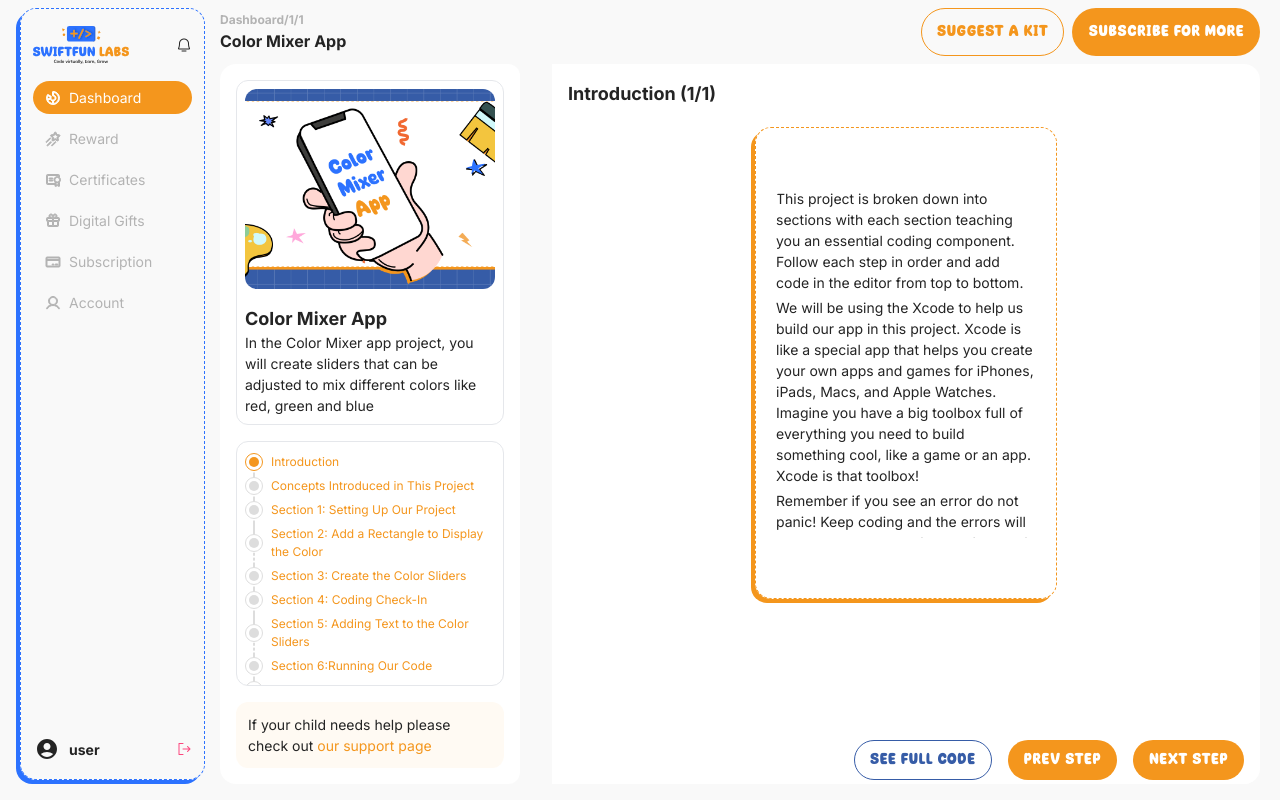
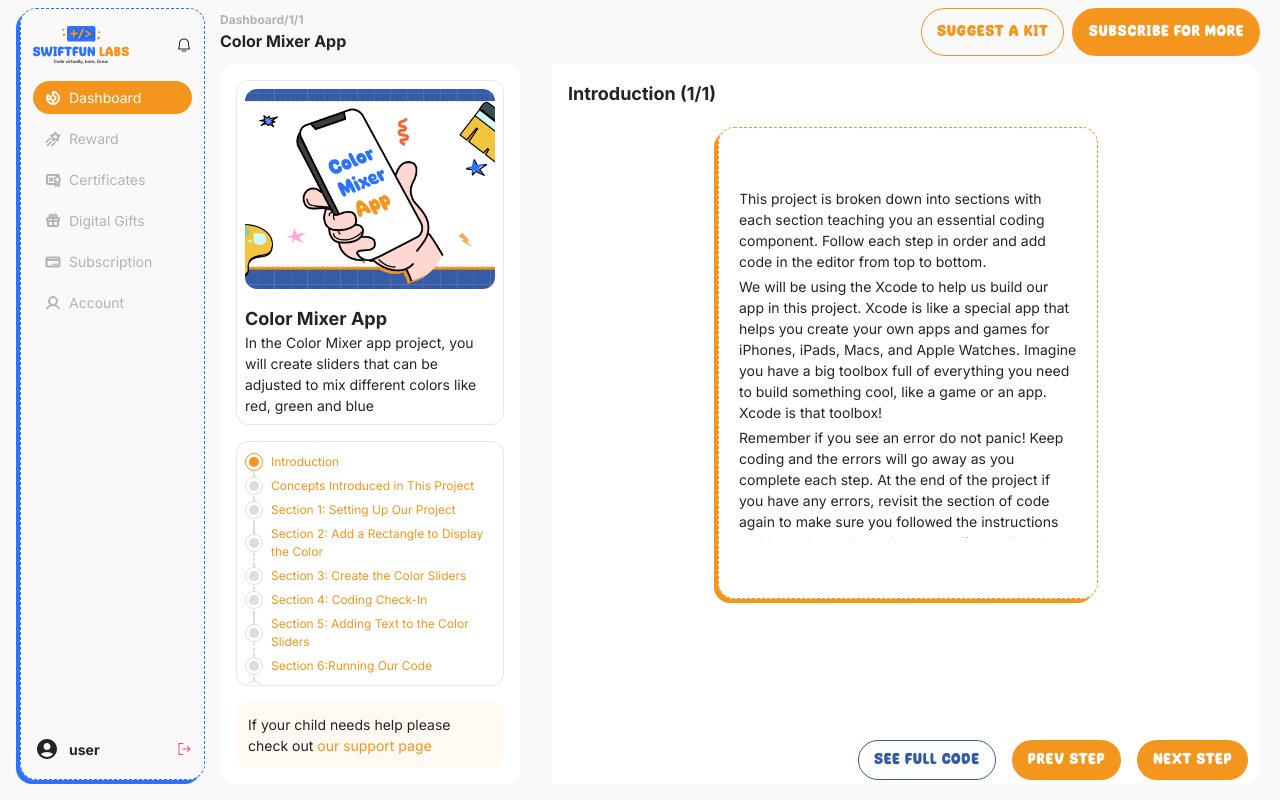
Before and after one commit to bear-swift/swift-slider, a Next.js app: page /dashboard/1/1/1 in a window 1280 px wide. Built offline with nearby package versions, Linux system fonts and the light colour scheme.

Commit message:
added main step moving

```diff
--- a/src/app/dashboard/[category]/[kit]/[project]/page.tsx
+++ b/src/app/dashboard/[category]/[kit]/[project]/page.tsx
@@ -91,23 +91,26 @@
     </div>
   );
 };
+
 const ProjectPage = ({ params }: ProjectPageParams) => {
   const [isKitCompleted, setIsKitCompleted] = useState<boolean>(false);
   const { category, kit, project: projectid } = params;
-  const { goToNextSubStep, goToPrevSubStep, seeFullCode, loadProject, isLastStepInProject, showError, completeProject } = useContext(KitContext);
+  const { goToNextSubStep, goToPrevSubStep, seeFullCode, loadProject, isLastStepInProject, isLastProject, showError, completeProject, completeKit } = useContext(KitContext);
 
   useEffect(() => {
     loadProject(projectid);
   }, []);
 
   const onNext = () => {
-    if (isLastStepInProject) {
-      if (!isKitCompleted) {
-        showError();
-      } else {
-        completeProject();
+    if (isLastStepInProject()) {
+      if (isLastProject()) {
+        if (!isKitCompleted) {
+          showError();
+          return;
+        }
       }
-    }else{
+      completeProject();
+    } else {
       goToNextSubStep();
     }
   }
@@ -123,7 +126,7 @@
 
           <div className="absolute bottom-0 left-0 w-full bg-white px-[16px] py-[4px] z-[3]">
             {
-              isLastStepInProject &&
+              isLastProject() && isLastStepInProject() &&
               <FormControlLabel
                 control={<Checkbox checked={isKitCompleted} onChange={(e) => setIsKitCompleted(e.target.checked)} />}
                 label="Mark the kit as completed"
@@ -154,7 +157,7 @@
                 className={`!text-white !bg-my-orange !font-cathy-melody !text-[16px] !rounded-full !h-[40px] !shadow-none`}
                 onClick={onNext}
               >
-                {isLastStepInProject ? `Complete Project` : `Next Step`}
+                {isLastStepInProject() ? (isLastProject() ? `Close Kit` : `Complete`) : `Next Step`}
               </Button>
             </div>
           </div>
--- a/src/app/globals.css
+++ b/src/app/globals.css
@@ -9,6 +9,7 @@
 
 ::-webkit-scrollbar {
   width: 8px;
+  height: 8px;
 }
 
 ::-webkit-scrollbar-track {
@@ -17,11 +18,11 @@
 }
 
 ::-webkit-scrollbar-thumb {
-  background: #365ca7;
+  background: rgb(244, 150, 29);
   border-radius: 10px;
 }
 
-.slick-slide .activestep  {
+.slick-slide .activestep {
   filter: blur(3px);
   border: 1px dashed rgb(244, 150, 29);
   border-radius: 12px;
--- a/src/components/dashboard/SubStepSlider.tsx
+++ b/src/components/dashboard/SubStepSlider.tsx
@@ -16,7 +16,8 @@
 
 const SubStepItem = ({ step, pos }: { step: SubStep, pos: TPosition }) => {
   return (
-    <div className="py-[40px] 2xl:min-w-[700px] 2xl:max-w-[800px] xl:min-w-[300px] xl:max-w-[400px] lg:min-w-[300px] lg:max-w-[360px] w-[240px] mx-auto">
+    // <div className="py-[40px] 2xl:min-w-[700px] 2xl:max-w-[800px] xl:min-w-[300px] xl:max-w-[400px] lg:min-w-[300px] lg:max-w-[360px] w-[240px] mx-auto">
+    <div className="py-[40px] w-[378px] mx-auto">
       <div className="p-[20px] flex flex-col gap-[20px] activestep bg-white">
         {
           step.title &&
@@ -61,7 +62,8 @@
   }, [currentSubStepIndex, sliderRef.current]);
 
   return (
-    <div className="2xl:w-[1200px] xl:w-[800px] lg:w-[650px] w-[550px] mx-auto ">
+    // <div className="2xl:w-[1200px] xl:w-[800px] lg:w-[650px] w-[550px] mx-auto ">
+    <div className="w-[680px] mx-auto ">
       {
         steps.length === 1 &&
         <div className="flex items-center justify-center 2xl:min-w-[700px] 2xl:max-w-[800px] xl:min-w-[300px] xl:max-w-[400px] lg:min-w-[400px] lg:max-w-[360px] mx-auto">
--- a/src/components/dashboard/TimeLineMainStepList.tsx
+++ b/src/components/dashboard/TimeLineMainStepList.tsx
@@ -1,4 +1,6 @@
+import { KitContext } from '@/providers/KitProvider';
 import DoneIcon from '@mui/icons-material/Done';
+import { useContext } from 'react';
 
 interface MainStepperProps {
   titles: string[];
@@ -43,6 +45,7 @@
 
 const TimeLineMainStepList = (props: MainStepperProps) => {
   const { titles, currentStep } = props;
+  const { moveToStep } = useContext(KitContext);
 
   return (
     <div className="relative">
@@ -58,7 +61,7 @@
 
           return (
             <div className="relative overflow-hidden py-[3px]" key={index}>
-              <div className="z-[2] relative">
+              <div className="z-[2] relative" onClick={() => moveToStep(index)}>
                 <Dots
                   title={title}
                   status={status}
--- a/src/constants/index.ts
+++ b/src/constants/index.ts
@@ -1,3 +1,7 @@
 import { CategoryItems } from "./category";
+import DefaultKitContext from "./kitprovider";
+import { KIT_LIST } from "./kit";
+import { INSTRUCTION_LIST } from "./instruction";
+import { PROJECT_LIST } from "./project";
 
-export { CategoryItems };
+export { CategoryItems, DefaultKitContext, KIT_LIST, INSTRUCTION_LIST, PROJECT_LIST };
--- /dev/null
+++ b/src/constants/kitprovider.ts
@@ -0,0 +1,26 @@
+import KitContextType from "@/types/kitprovider"
+
+const DefaultKitContext: KitContextType = {
+  kit: null,
+  currentProject: null,
+  currentProjectDetail: null,
+  currentStepIndex: -1,
+  currentSubStepIndex: -1,
+  completedProjectIds: [],
+
+  isLastProject: () => { return false },
+  isLastStepInProject: () => { return false },
+  completeKit: () => { },
+  completeProject: () => { },
+  showError: () => { },
+
+  moveToStep: (id: number) => { },
+  setCurrentSubStepIndex: (id: number) => { },
+  goToNextSubStep: () => { },
+  goToPrevSubStep: () => { },
+  loadKit: async (kid: string) => { },
+  loadProject: async (pid: string) => { },
+  seeFullCode: () => { }
+}
+
+export default DefaultKitContext;
--- a/src/providers/KitProvider.tsx
+++ b/src/providers/KitProvider.tsx
@@ -1,54 +1,16 @@
 'use client'
 
 import SeeFullCodeModal from "@/components/Modals/SeeFullCode";
+import { DefaultKitContext } from "@/constants";
 import { INSTRUCTION_LIST } from "@/constants/instruction";
 import { PROJECT_LIST } from "@/constants/project";
-import { IKitItem, IProjectItem } from "@/types";
+import { IKitItem, IProjectItem, KitContextType } from "@/types";
 import { IProjectDetail, Step } from "@/types/instruction";
 import { Alert, Snackbar } from "@mui/material";
 import { useRouter } from "next/navigation";
 import { ReactNode, createContext, useContext, useEffect, useState } from "react";
 
-interface KitContextType {
-  kit: IKitItem | null,
-  currentProject: IProjectItem | null,
-  currentProjectDetail: IProjectDetail | null,
-  currentStepIndex: number,
-  currentSubStepIndex: number,
-  isLastStepInProject: boolean,
-  completedProjectIds: string[],
-
-  completeProject: () => void,
-  showError: () => void,
-  setCurrentSubStepIndex: (id: number) => void,
-  goToNextSubStep: () => void,
-  goToPrevSubStep: () => void,
-  loadKit: (kid: string) => Promise<void>,
-  loadProject: (pid: string) => Promise<void>,
-  seeFullCode: () => void
-}
-
-const defaultValue: KitContextType = {
-  kit: null,
-  currentProject: null,
-  currentProjectDetail: null,
-  currentStepIndex: -1,
-  currentSubStepIndex: -1,
-  isLastStepInProject: false,
-  completedProjectIds: [],
-
-  completeProject: () => { },
-  showError: () => { },
-  setCurrentSubStepIndex: (id: number) => { },
-  goToNextSubStep: () => { },
-  goToPrevSubStep: () => { },
-  loadKit: async (kid: string) => { },
-  loadProject: async (pid: string) => { },
-  seeFullCode: () => { }
-}
-
-export const KitContext = createContext<KitContextType>(defaultValue);
-
+export const KitContext = createContext<KitContextType>(DefaultKitContext);
 
 const KitContextProvider = ({ children }: { children: ReactNode }) => {
   const router = useRouter();
@@ -64,21 +26,40 @@
   const stepcount = currentProjectDetail?.steps.length || 0;
   const currentStep: Step | undefined = currentProjectDetail?.steps[currentStepIndex];
   const substepcount = currentStep ? currentStep.steps.length + (currentStep.additionalContent && currentStep.additionalContent.length > 0 ? 1 : 0) : 0;
-  const [isLastStepInProject, setIsLastStepInProject] = useState<boolean>(false);
 
-  useEffect(() => {
-    setIsLastStepInProject((currentStepIndex === (stepcount - 1)) && (currentSubStepIndex === (substepcount - 1) || substepcount === 0));
-  }, [currentSubStepIndex, currentStepIndex])
+  const isLastProject = () => {
+    if (!currentProject) return false;
+
+    const index = PROJECT_LIST.indexOf(currentProject);
+    return (index === PROJECT_LIST.length - 1);
+  }
+
+  const isLastStepInProject = () => {
+    return (currentStepIndex === (stepcount - 1)) && (currentSubStepIndex === (substepcount - 1) || substepcount === 0);
+  }
 
   const loadKit = async (kid: string) => {
 
   }
 
+  const completeKit = () => {
+    router.push('/dashboard');
+  }
+
   const completeProject = () => {
-    if (!currentProjectDetail) return;
+    if (!currentProjectDetail || !currentProject) return;
+
     if (!completedProjectIds.includes(currentProjectDetail.id))
       setCompletedProjectIds([...completedProjectIds, currentProjectDetail.id]);
-    router.push('/dashboard/Free-kits');
+    const currentProjectIndex = PROJECT_LIST.indexOf(currentProject);
+    const nextProjectIndex = currentProjectIndex + 1;
+
+    if (nextProjectIndex >= PROJECT_LIST.length)
+      completeKit();
+    else {
+      const pid = PROJECT_LIST[nextProjectIndex].id;
+      loadProject(pid);
+    }
   }
 
   const loadProject = async (pid: string) => {
@@ -89,13 +70,16 @@
 
     setCurrentStepIndex(0);
     setCurrentSubStepIndex(0);
-    setIsLastStepInProject(false);
   }
 
   const seeFullCode = () => {
     setSeeFullCodeFlag(true);
   }
 
+  const moveToStep = (index: number) => {
+    setCurrentStepIndex(index);
+    setCurrentSubStepIndex(0);
+  }
   const goToPrevSubStep = () => {
     if (!currentStep || !currentProjectDetail) return;
 
@@ -133,13 +117,19 @@
       }
     }
   }
+
   return (
     <KitContext.Provider value={{
       kit, currentProject, currentStepIndex, currentSubStepIndex, currentProjectDetail,
-      goToPrevSubStep, goToNextSubStep, loadKit, loadProject, seeFullCode, setCurrentSubStepIndex,
+      loadKit, loadProject, seeFullCode,
+      goToPrevSubStep, goToNextSubStep,
+      moveToStep,
+      setCurrentSubStepIndex,
       showError: () => setShowErrorFlag(true),
+      completeKit,
       completeProject,
       isLastStepInProject,
+      isLastProject,
       completedProjectIds
     }}>
       {children}
--- a/src/types/index.ts
+++ b/src/types/index.ts
@@ -1,5 +1,6 @@
 import { ICategoryItem } from "./category";
 import { IKitItem } from "./kit";
 import { IProjectItem } from "./project";
+import KitContextType from "./kitprovider";
 
-export { type ICategoryItem, type IKitItem, type IProjectItem };
+export { type ICategoryItem, type IKitItem, type IProjectItem, type KitContextType };
--- /dev/null
+++ b/src/types/kitprovider.ts
@@ -0,0 +1,29 @@
+import { IProjectDetail } from "./instruction";
+import { IKitItem } from "./kit";
+import { IProjectItem } from "./project";
+
+interface KitContextType {
+  kit: IKitItem | null,
+  currentProject: IProjectItem | null,
+  currentProjectDetail: IProjectDetail | null,
+  currentStepIndex: number,
+  currentSubStepIndex: number,
+  completedProjectIds: string[],
+
+  isLastProject: () => boolean,
+  isLastStepInProject: () => boolean,
+  completeKit: () => void,
+  completeProject: () => void,
+  showError: () => void,
+
+  moveToStep: (id: number) => void,
+  setCurrentSubStepIndex: (id: number) => void,
+  goToNextSubStep: () => void,
+  goToPrevSubStep: () => void,
+  loadKit: (kid: string) => Promise<void>,
+  loadProject: (pid: string) => Promise<void>,
+  seeFullCode: () => void
+}
+
+
+export default KitContextType;
```
